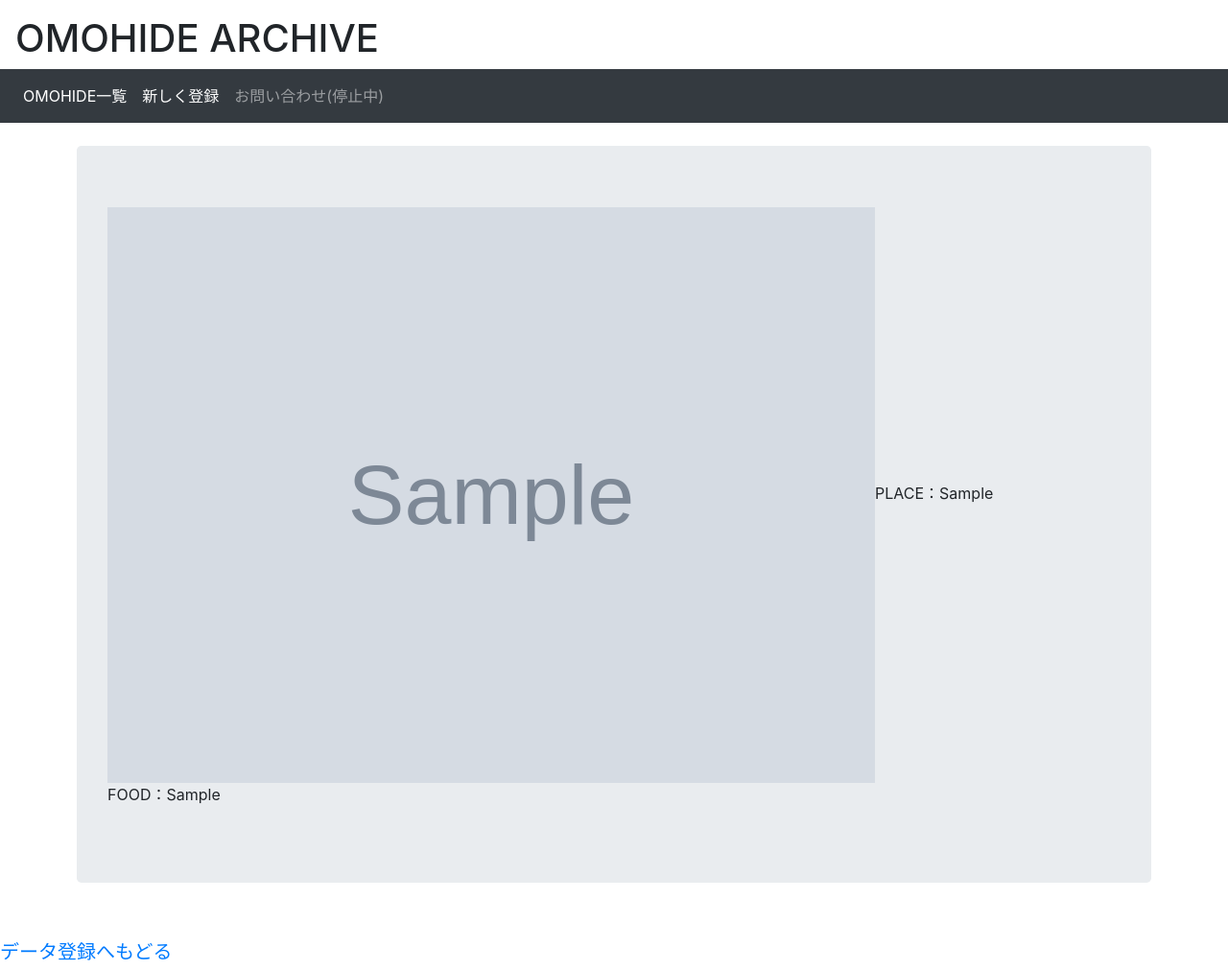
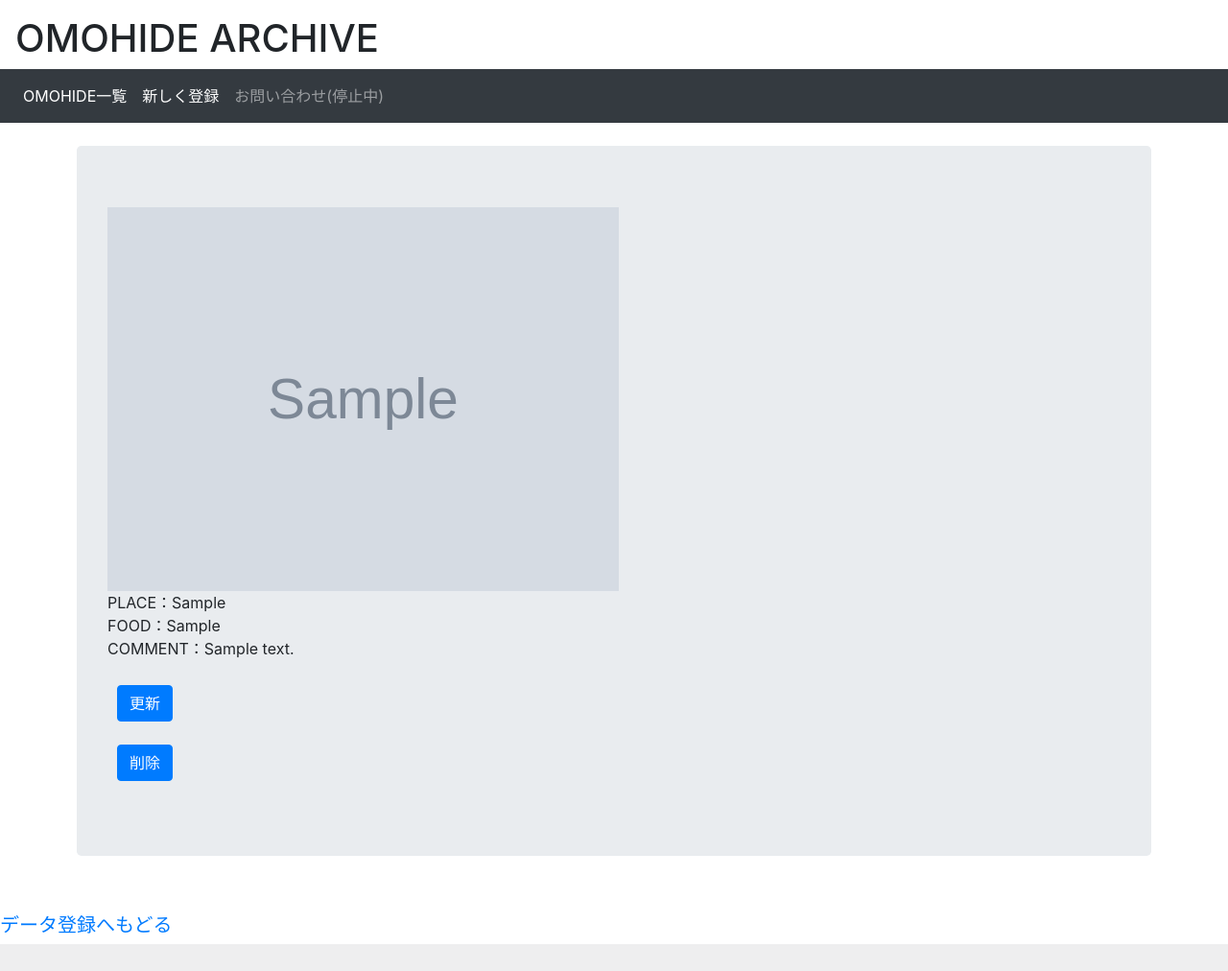
Before and after one commit to masanobuito0113/newphp03kadai, a PHP site: page /singleimage.php?id=1 in a window 1280 px wide. Shown: the whole page at 96% size. After the commit the page ends 984 px from the top, so only its background shows below. Run offline with PHP 8.4, Linux system fonts and the light colour scheme; tables that the repository leaves empty or names only in its code hold one stand-in row (values such as "Sample post"); grey boxes marked "Sample" are stand-in pictures; some libraries are stand-ins or nearby versions.

Commit message:
単体画像実装

```diff
--- a/singleimage.php
+++ b/singleimage.php
@@ -32,16 +32,25 @@ $result = $stmt->fetch();
 
 
 $view .= '<p>';
-$view .= '<img src="'. $result['imagepath'] . '" maxwidth="600" height="600">'
-. 'PLACE：' . $result['place'] . '<br>' . 'FOOD：' . $result['food'];
+$view .= '<img src="'. $result['imagepath'] . '" maxwidth="400" height="400">'
+. '<br>'. 'PLACE：' . $result['place'] . '<br>' . 'FOOD：' . $result['food']. '<br>' . 'COMMENT：' . $result['comment'];
 $view .= '</p>';
 
 ?>
-<div class="container">
-  <div class="row">
-        <div class="container jumbotron"><?= $view ?></div>
-  </div>
+ <div class="container">
+    <div class="row">
+        <div class="container jumbotron"><?= $view ?>
+            <div class=" mb-1">
+            <a href="detail.php?id=<?php echo $result['id']; ?>" class="btn btn-primary">更新</a>
+            </div>
+            <div class="mb-1">
+                <a href="delate.php?id=<?php echo $result['id']; ?>" class="btn btn-primary">削除</a>
+             </div>
+
+    </div>
 </div>
+    </div>
+
         <a class="navbar-brand" href="index.php">データ登録へもどる</a>
 
 
```
